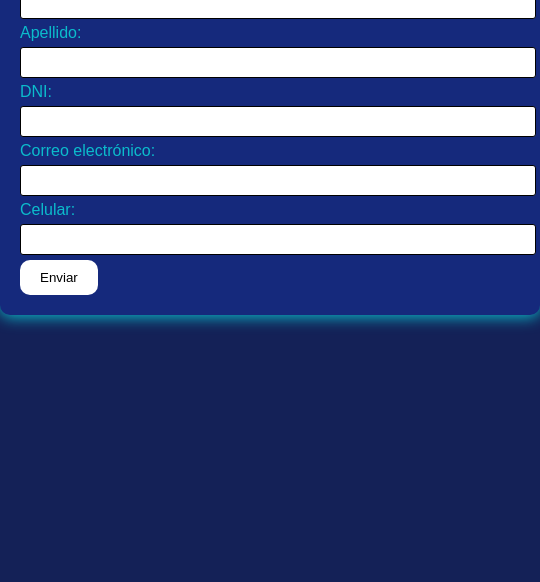
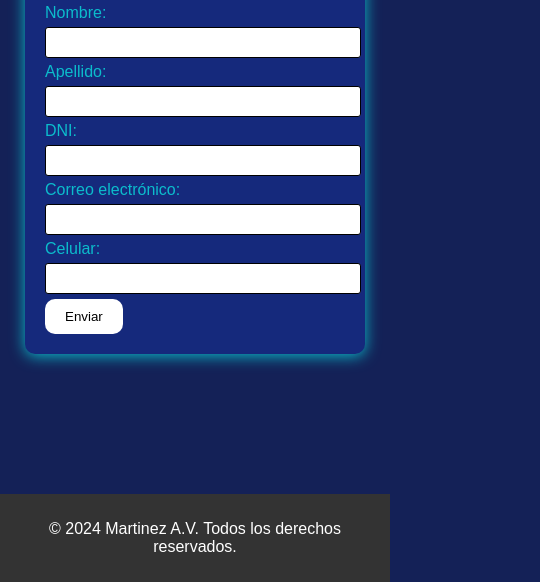
Before and after one commit to gustin018/TPturismo, a plain HTML site: page contactanos.html in a window 390 px wide. Shown: the part 395-977 px from the top of the page, 540 px wide, since content can reach past the window. Before the commit the page ends 844 px from the top, so only its background shows below. Drawn offline with Linux system fonts and the light colour scheme.

Commit message:
arreglando1

```diff
--- a/contactanos.css
+++ b/contactanos.css
@@ -1,9 +1,14 @@
+html {
+    height: 100%;
+
+}
 body{
+
     margin: 0;
     padding: 0;
     background-color: #142157;
     font-family: Arial, Helvetica, sans-serif;
-    height: 100vh;
+    min-height: 100%;
     justify-content: center;
     align-self:center;
 
@@ -69,6 +74,7 @@ nav a:hover {
     margin-top: 40px;
     box-shadow: 0px 2px 15px #0cbccc;
     border-radius: 10px;
+    margin-bottom: 140px;
 
 }
 
@@ -115,6 +121,17 @@ button:hover {
     background-color: #0cbcccb6;
 }
 
+
+footer {
+    background-color: #333;
+    color: #ffffff;
+    text-align: center;
+    padding: 10px ;
+
+
+  }
+
+
 @media (max-width: 768px) {
     .grupo {
         flex-direction: column;
@@ -132,4 +149,9 @@ button:hover {
         margin-bottom: 5px;
     }
 
+    .contenedor{
+        width: 300px;
+      justify-content: center;
+    }
+
 }
--- a/contactanos.html
+++ b/contactanos.html
@@ -15,7 +15,7 @@
 
        </div>
         <nav>
-    <a href="index.html" class="nav-link">Inicioo </a>
+    <a href="index.html" class="nav-link">Inicio </a>
     <a href="contactanos.html" class="nav-link">Contactanos </a>
         </nav>
     </header>
@@ -43,4 +43,9 @@
         </form>
     </div>
 
+
+    <footer>
+        <p>&copy; 2024 Martinez A.V. Todos los derechos reservados.</p>
+      </footer>
+
 </body>
--- a/style.css
+++ b/style.css
@@ -1,17 +1,25 @@
+
+html {
+    height: 100%;
+
+}
+
 
 body{
     margin: 0;
     padding: 0;
     font-family: Arial, Helvetica, sans-serif;
-    height: 100vh;
+    height: 100%;
+
     justify-content: center;
     align-self:center;
     background-image:
     radial-gradient(rgba(0,0,0,0.3),rgba(0,0,0,0.3)),
      url(img/playa.jpg);
-    background-size: cover;
+    background-repeat: no-repeat;
     background-position: center;
-    background-color:  #142157;
+    background-color:  beige;
+
 
 
 }
@@ -111,6 +119,7 @@ a{
 }
 .vv-boton{
     color: white;
+
 }
 
 button {
@@ -125,6 +134,7 @@ button {
     background-color: rgba(0, 0, 0, 0.001);
     border-radius: 15px;
     transition: background-color 0.5s;
+
 
   }
 
@@ -150,9 +160,25 @@ button:hover{
   }
 
 
+  footer {
+    background-color: #333;
+    color: #fff;
+    text-align: center;
+    padding: 10px 0;
+    width: 100%;
+    margin-top: 266px;
+  }
 
-@media (max-widht:768px) {
-    ul li {
-        color: rgb(0, 0, 0);
+
+@media screen and (min-widht:768px) {
+
+    body{
+        background-repeat :no-repeat ;
+        position: relative;
+        overflow: hidden;
+        background-size: cover;
+
     }
+
+
 }
--- a/viajes.css
+++ b/viajes.css
@@ -113,6 +113,16 @@ h1{
 
   }
 
+  footer {
+    background-color: #333;
+    color: #fff;
+    text-align: center;
+    padding: 10px 0;
+
+    bottom: 0;
+    width: 100%;
+  }
+
 
   @media (max-width: 768px) {
     .galeria {
@@ -121,5 +131,20 @@ h1{
     .contenedor-imagen {
       flex-basis: 100%;
     }
+
+    .texto-hover {
+      position:absolute;
+      top: 50%;
+      left: 50%;
+      transform: translate(-50%, -50%);
+      background-color: rgba(0, 0, 0, 0.5);
+      color: white;
+      padding: 10px;
+      display: none;
+      transition: all 0.5s ease;
+      font-family: sans-serif;
+      border-radius: 10px;
+    }
+
   }
 }
```
Also changed, not shown: index.html (+3 -0 lines), viajes.html (+3 -4 lines).
